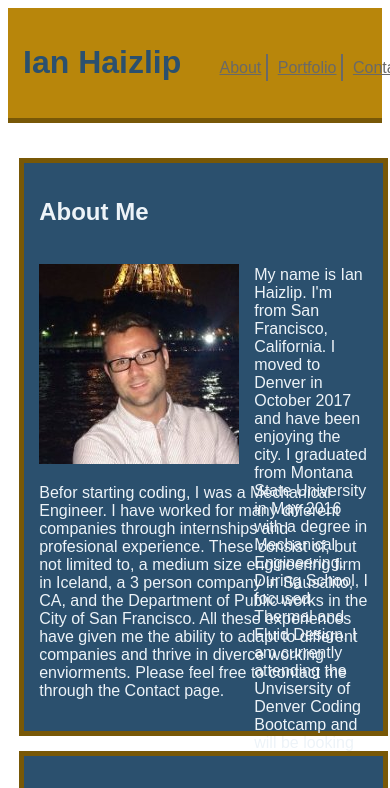
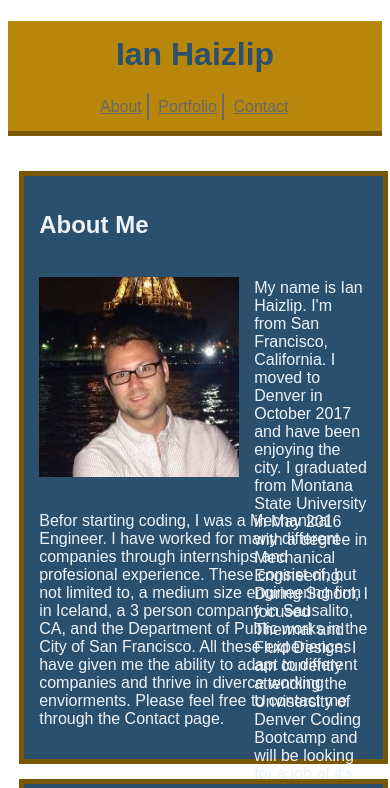
Before and after one commit to ianhaizlip/Responsive-Portfolio, a plain HTML site: page index.html in a window 390 px wide. Shown: the top 788 px of the page. Drawn offline with Linux system fonts and the light colour scheme.

Commit message:
02nov2017

```diff
--- a/assets/css/style.css
+++ b/assets/css/style.css
@@ -50,15 +50,23 @@ p {
 	width: 200px;
 	height: 200px;
 	display: inline-block;
+	margin: 0px 15px 15px 0px;
 }
 
 .wrap {
 	word-wrap: normal;
-	margin-left: 15px;
 	margin-right: 15px;
 	display: inline-block;
 	position: absolute;
 	top: 87px;
+}
+
+.wrap2 {
+	word-wrap: normal;
+	margin-right: 15px;
+	display: inline-block;
+	position: absolute;
+	top: 287px;
 }
 
 .input {
@@ -95,13 +103,12 @@ p {
 section {
 	background-color: #2b506e;
 	color: #edf3f8;
-	padding: 15px;
-	border: 5px solid #785807;
-	display: inline-block;
 	width: 60%;
 	position: relative;
 	top: 125px;
 	left: 3%;
+	padding: 15px;
+	border: 5px solid #785807;
 	display: inline-block;
 }
 
@@ -176,9 +183,14 @@ footer {
 		margin: auto;
 	}
 
+	.name {
+		display: inline-block;
+	}
+
 	.navigate {
 		left: 70%;
 		top: 35%;
+		display: inline-block;
 	}
 }
 
@@ -208,9 +220,14 @@ footer {
 		margin: 2.5%;
 	}
 
+	.name {
+		display: inline-block;
+	}
+
 	.navigate {
 		left: 65%;
 		top: 35%;
+		display: inline-block;
 	}
 }
 
@@ -239,8 +256,18 @@ footer {
 		margin: auto;
 	}
 
+	.name {
+		display: block;
+		text-align: center;
+		margin-bottom: 5px;
+	}
+
 	.navigate {
-		left: 55%;
-		top: 7%;
+		position: unset;
+		left: unset;
+		top: unset;
+		display: block;
+		margin: auto;
+		padding: 5px;
 	}
 }
```
Also changed, not shown: index.html (+0 -1 lines), 1 other file.
